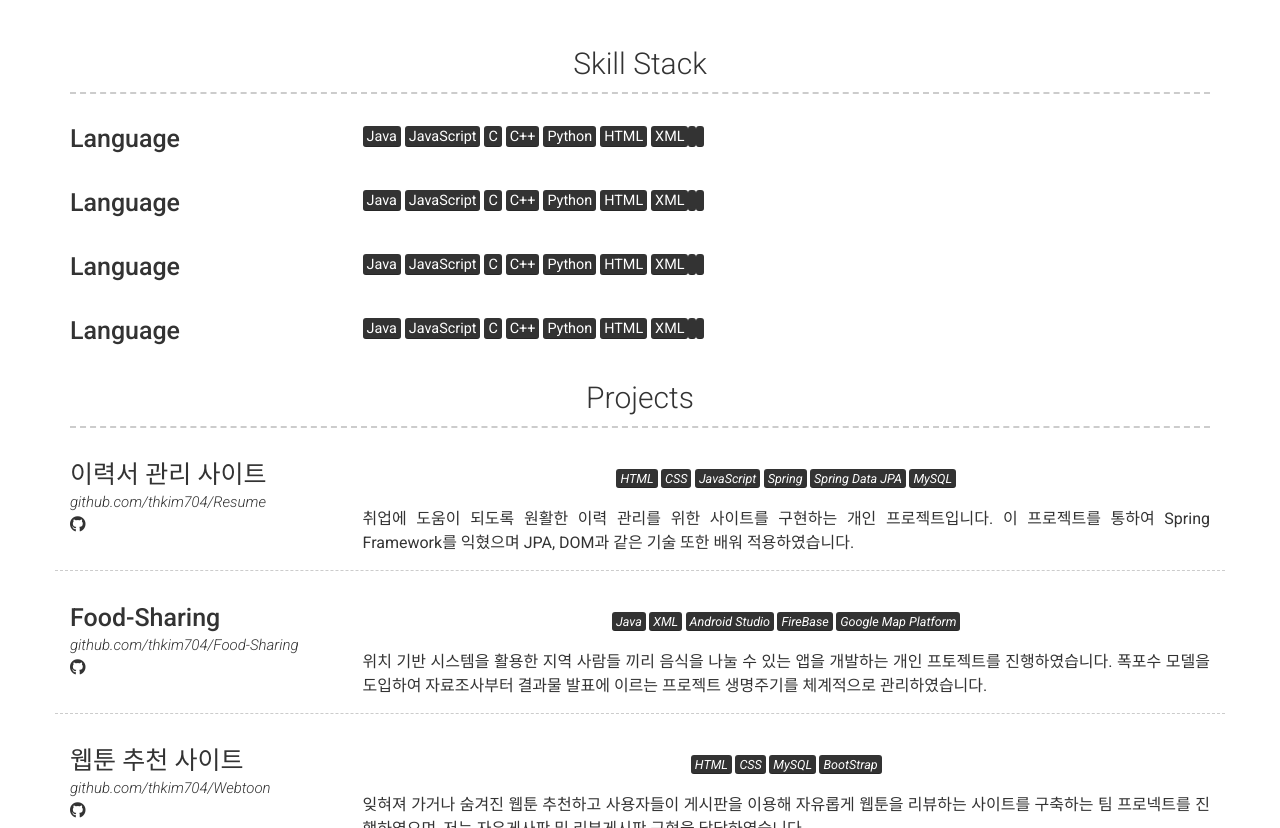
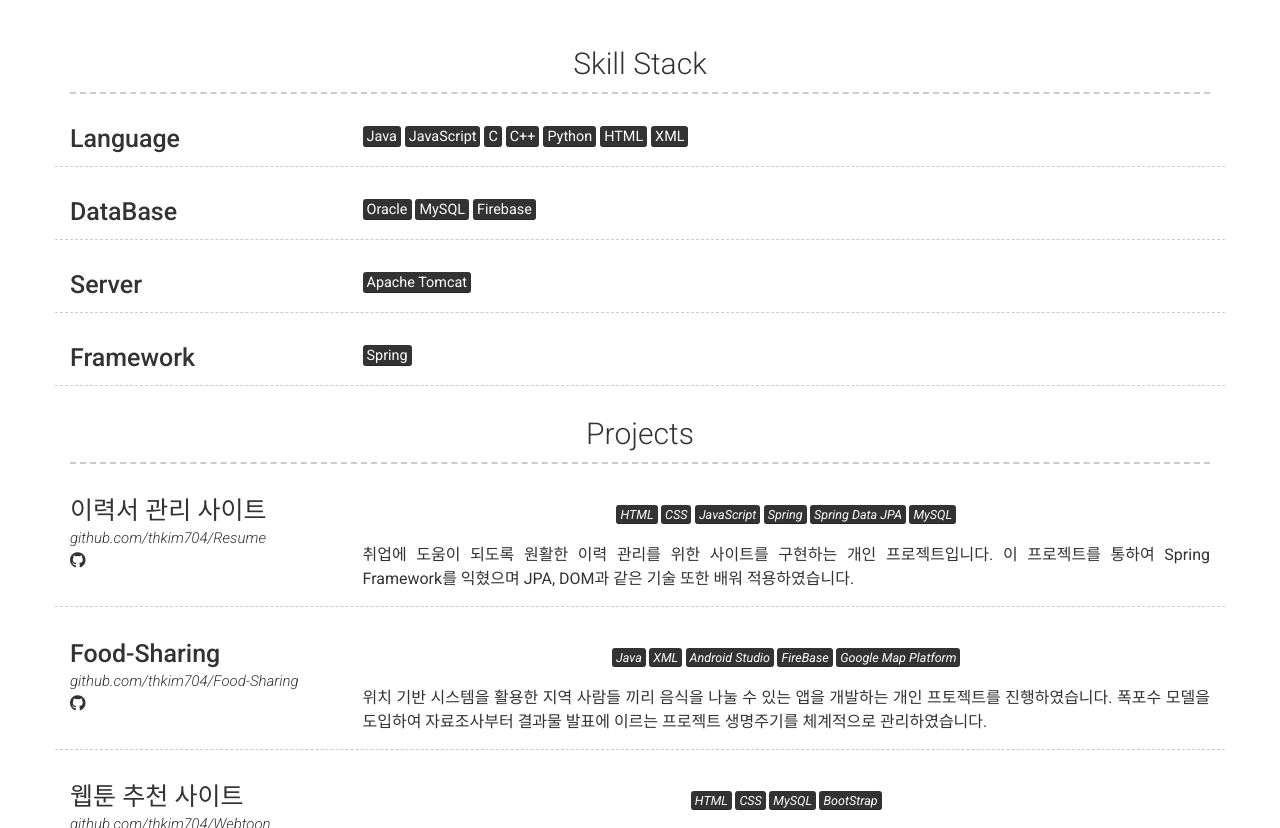
Before and after one commit to thkim704/thkim704.github.io, a Jekyll site: the page built from index.md, in a window 1280 px wide and 900 px high, scrolled down 461 px, cut to the strip 72-900 px from the top of the window. Built offline with Jekyll 4.4.1, drawn with Linux system fonts in a browser that asks for light colours; nearby versions of some CDN libraries.

Commit message:
Update _config.yml

```diff
--- a/_config.yml
+++ b/_config.yml
@@ -39,22 +39,30 @@ content:
   - title: Skill Stack
     layout: list
     content:
-      - layout: top-center
+      - layout: center
+        border: weak  # Value of `weak` will display a weak border below this item. # Any
+                      # other value (or no value) means no border will be displayed
         title: Language
         description: | # this will include new lines to allow paragraphs
-          <mark>Java</mark> <mark>JavaScript</mark> <mark>C</mark> <mark>C++</mark> <mark>Python</mark> <mark>HTML</mark> <mark>XML</mark> <mark></mark> <mark></mark>
-      - layout: top-center
-        title: Language
+          <mark>Java</mark> <mark>JavaScript</mark> <mark>C</mark> <mark>C++</mark> <mark>Python</mark> <mark>HTML</mark> <mark>XML</mark>
+      - layout: center
+        border: weak  # Value of `weak` will display a weak border below this item. # Any
+                      # other value (or no value) means no border will be displayed
+        title: DataBase
         description: | # this will include new lines to allow paragraphs
-          <mark>Java</mark> <mark>JavaScript</mark> <mark>C</mark> <mark>C++</mark> <mark>Python</mark> <mark>HTML</mark> <mark>XML</mark> <mark></mark> <mark></mark>
-      - layout: top-center
-        title: Language
+          <mark>Oracle</mark> <mark>MySQL</mark> <mark>Firebase</mark>
+      - layout: center
+        border: weak  # Value of `weak` will display a weak border below this item. # Any
+                      # other value (or no value) means no border will be displayed
+        title: Server
         description: | # this will include new lines to allow paragraphs
-          <mark>Java</mark> <mark>JavaScript</mark> <mark>C</mark> <mark>C++</mark> <mark>Python</mark> <mark>HTML</mark> <mark>XML</mark> <mark></mark> <mark></mark>
-      - layout: top-center
-        title: Language
+          <mark>Apache Tomcat</mark>
+      - layout: center
+        border: weak  # Value of `weak` will display a weak border below this item. # Any
+                      # other value (or no value) means no border will be displayed
+        title: Framework
         description: | # this will include new lines to allow paragraphs
-          <mark>Java</mark> <mark>JavaScript</mark> <mark>C</mark> <mark>C++</mark> <mark>Python</mark> <mark>HTML</mark> <mark>XML</mark> <mark></mark> <mark></mark>
+          <mark>Spring</mark>
   - title: Projects # Title for the section
     layout: list # Type of content section (list/text)
     content:
```
